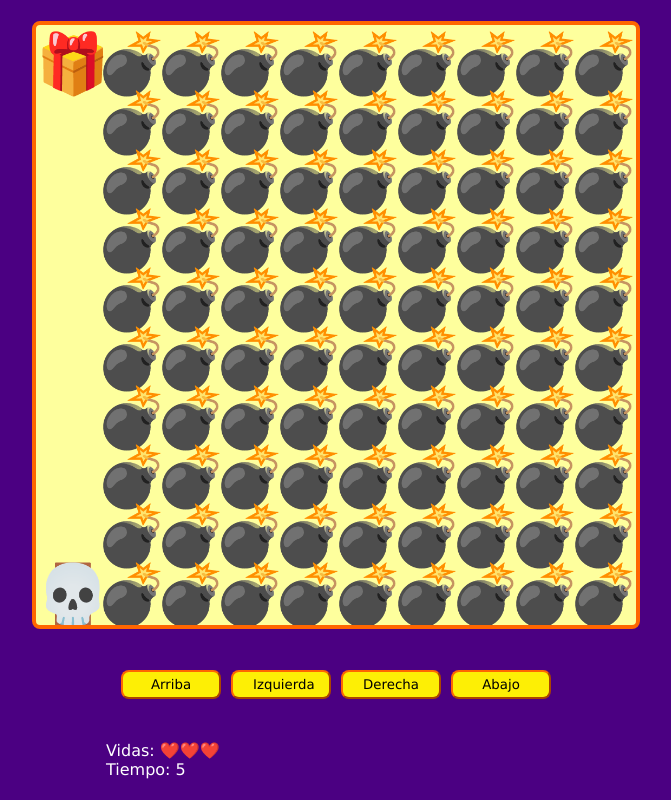
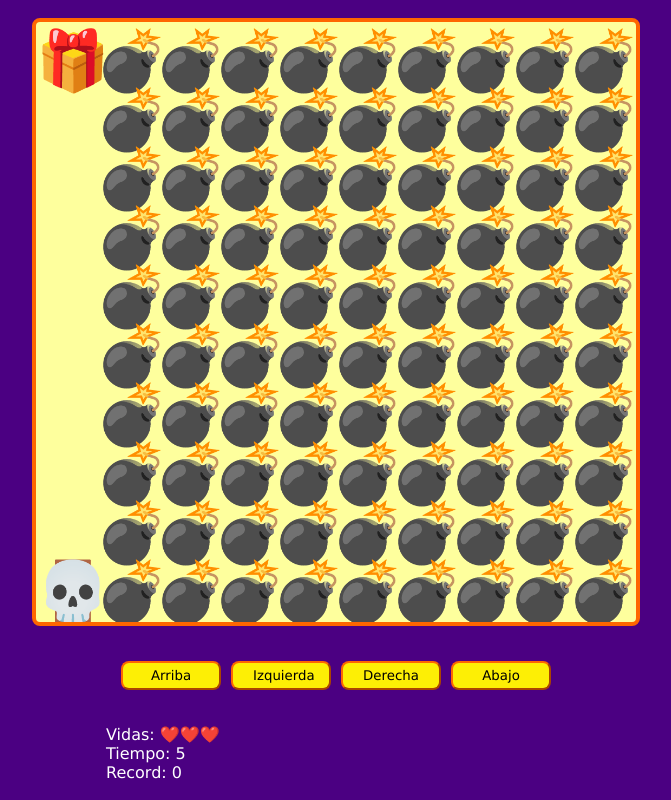
Before and after one commit to DEstebanP/proyecto-videojuego-javascript, a plain HTML site: page index.html in a window 1280 px wide. Shown: the whole page, without its empty margins (304-975 px from the left). Drawn offline with Linux system fonts and the light colour scheme.

Commit message:
first game version

```diff
--- a/game.js
+++ b/game.js
@@ -6,6 +6,7 @@ const right = document.getElementById('right');
 const down = document.getElementById('down');
 const spanLives = document.getElementById('lives');
 const spanTime = document.getElementById('time');
+const spanRecord = document.getElementById('record');
 
 let canvasSize;
 let elementsSize;
@@ -91,7 +92,9 @@ function startGame() {
 
     if (!starTime) {
         starTime = Math.floor(Date.now() / 1000);
-        interval = setInterval(showTime, 1000)
+        interval = setInterval(showTime, 1000);
+
+        spanRecord.innerText = localStorage.getItem("record");
     }
 
 
@@ -181,7 +184,10 @@ function gameWin() {
     if (isRecord) {
         console.log("Tu nuevo record es de " + showTime());
         localStorage.setItem("record", showTime())
+    } else {
+        console.log("Lo siento, no superaste tu record de " + localStorage.getItem("record"))
     }
+
 }
 function showLives() {
     // Array(2) crearia un array de dos posiciones
--- a/index.html
+++ b/index.html
@@ -21,6 +21,7 @@
         <div class="messages">
             <p>Vidas: <span id="lives"></span></p>
             <p>Tiempo: <span id="time"></span></p>
+            <p>Record: <span id="record"></span></p>
         </div>
     </main>
 
```
